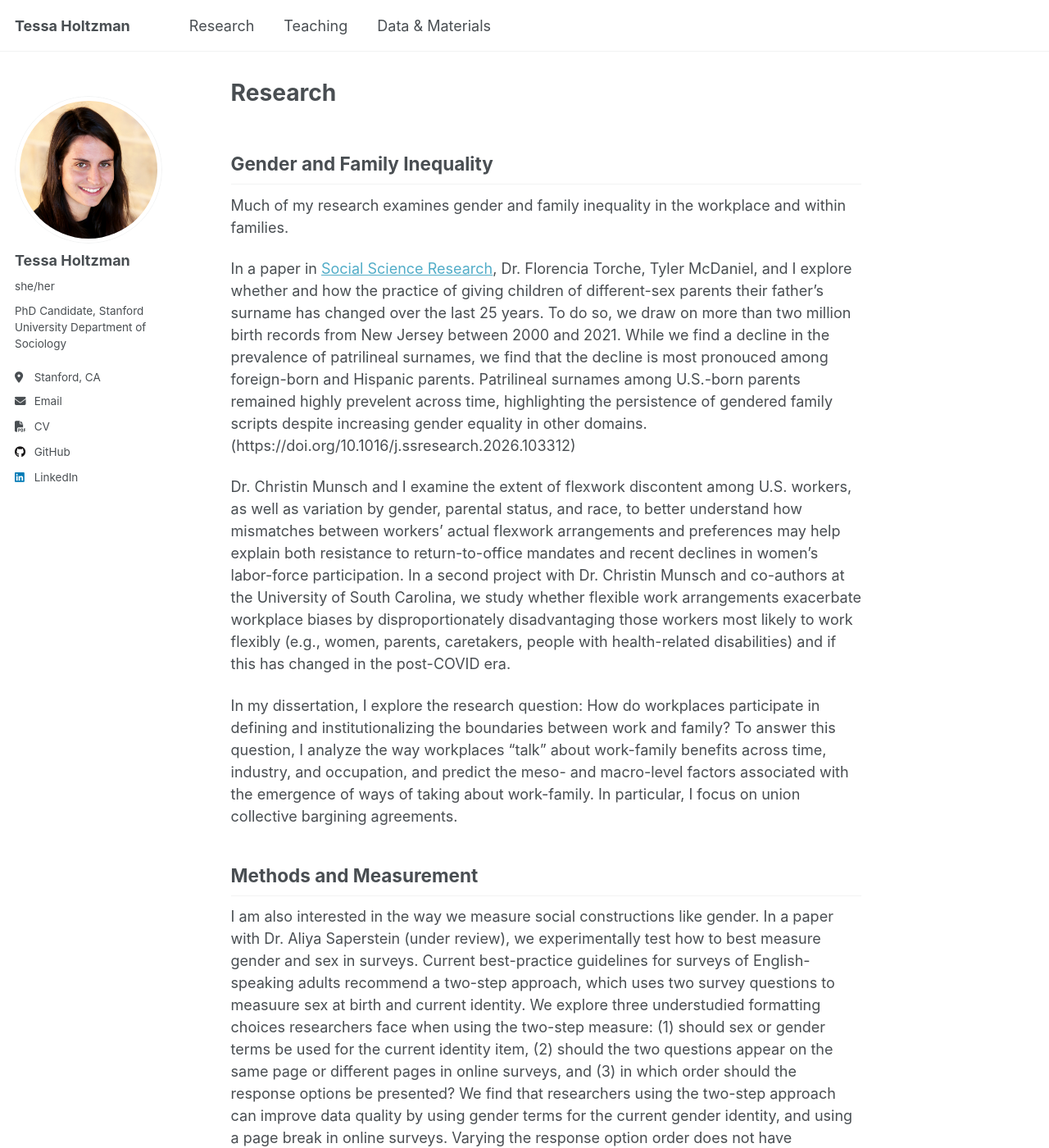
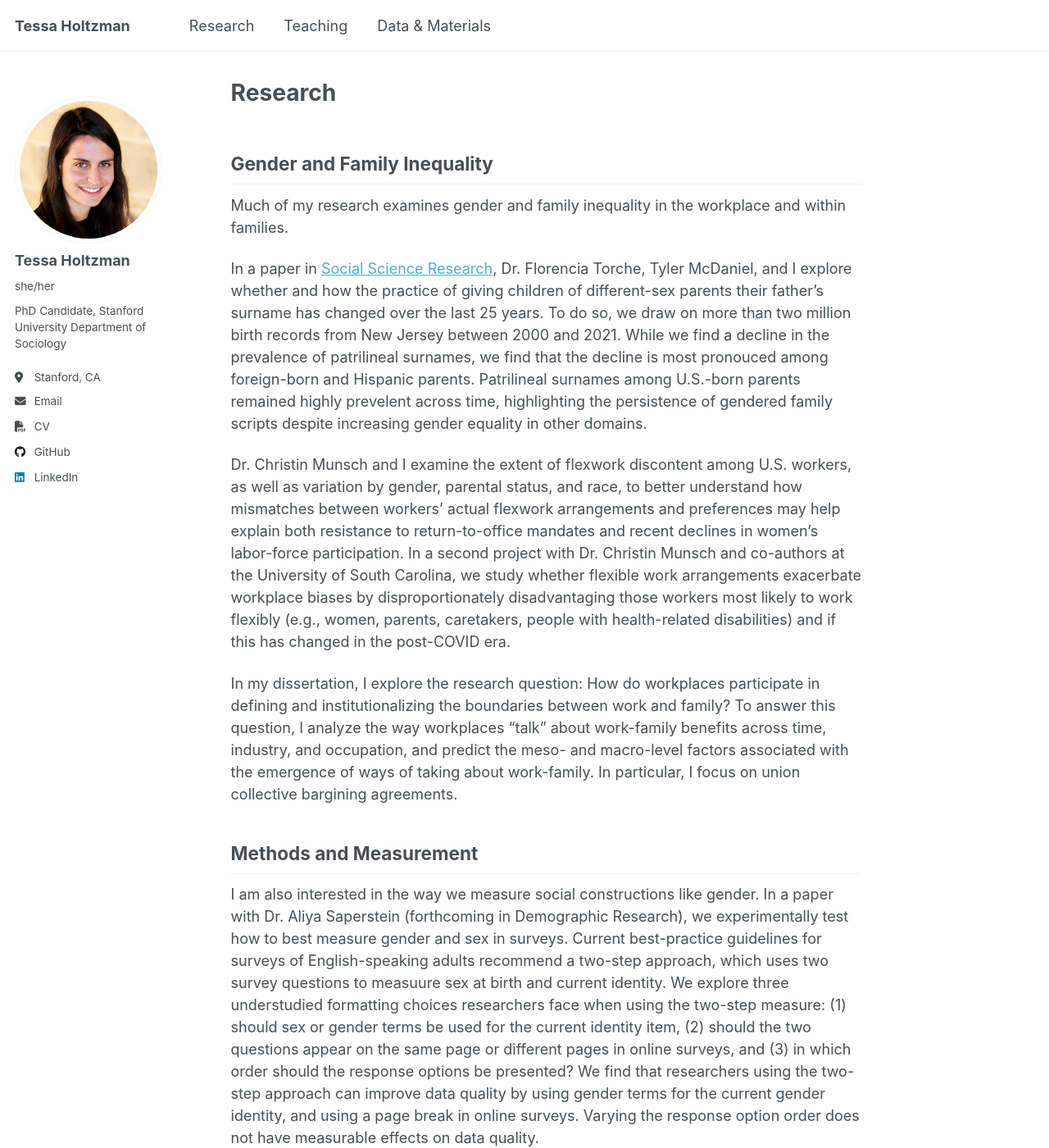
Before and after one commit to tessaholtzman/tessaholtzman.github.io, a Jekyll site: the page built from _pages/research.md, in a window 1280 px wide and 1400 px high. Shown: the whole window at 82% size. Built offline with Jekyll 4.4.1, drawn with Linux system fonts in a browser that asks for light colours; a script that is not in the unit is left out; some of the changed text lies outside the part shown.

Commit message:
updates to publications

```diff
--- a/_pages/research.md
+++ b/_pages/research.md
@@ -8,11 +8,11 @@ author_profile: true
 ## Gender and Family Inequality
 Much of my research examines gender and family inequality in the workplace and within families.
 
-In a paper in [Social Science Research](https://urldefense.com/v3/__https://kwnsfk27.r.eu-west-1.awstrack.me/L0/https:*2F*2Fauthors.elsevier.com*2Fc*2F1mXH4,17Roobko/1/0102019c0f5e94f2-18281e08-10fa-49e6-add7-e2b5271219ff-000000/kJKvTl2Y92-VLPfY5bsZD0kNLPQ=463__;JSUlJQ!!G92We9drHetJ8EofZw!d5CasG-apIeBZKRd27aRVJ1cbq8WnWAG0b9dFIqic0V3uBxiMIQLRxSxuAK9i6tHKJfm_k6okUpj2ERuOQuEZQ$), Dr. Florencia Torche, Tyler McDaniel, and I explore whether and how the practice of giving children of different-sex parents their father’s surname has changed over the last 25 years. To do so, we draw on more than two million birth records from New Jersey between 2000 and 2021. While we find a decline in the prevalence of patrilineal surnames, we find that the decline is most pronouced among foreign-born and Hispanic parents. Patrilineal surnames among U.S.-born parents remained highly prevelent across time, highlighting the persistence of gendered family scripts despite increasing gender equality in other domains. (https://doi.org/10.1016/j.ssresearch.2026.103312)
+In a paper in [Social Science Research](https://urldefense.com/v3/__https://kwnsfk27.r.eu-west-1.awstrack.me/L0/https:*2F*2Fauthors.elsevier.com*2Fc*2F1mXH4,17Roobko/1/0102019c0f5e94f2-18281e08-10fa-49e6-add7-e2b5271219ff-000000/kJKvTl2Y92-VLPfY5bsZD0kNLPQ=463__;JSUlJQ!!G92We9drHetJ8EofZw!d5CasG-apIeBZKRd27aRVJ1cbq8WnWAG0b9dFIqic0V3uBxiMIQLRxSxuAK9i6tHKJfm_k6okUpj2ERuOQuEZQ$), Dr. Florencia Torche, Tyler McDaniel, and I explore whether and how the practice of giving children of different-sex parents their father’s surname has changed over the last 25 years. To do so, we draw on more than two million birth records from New Jersey between 2000 and 2021. While we find a decline in the prevalence of patrilineal surnames, we find that the decline is most pronouced among foreign-born and Hispanic parents. Patrilineal surnames among U.S.-born parents remained highly prevelent across time, highlighting the persistence of gendered family scripts despite increasing gender equality in other domains.
 
 Dr. Christin Munsch and I examine the extent of flexwork discontent among U.S. workers, as well as variation by gender, parental status, and race, to better understand how mismatches between workers’ actual flexwork arrangements and preferences may help explain both resistance to return-to-office mandates and recent declines in women’s labor-force participation. In a second project with Dr. Christin Munsch and co-authors at the University of South Carolina, we study whether flexible work arrangements exacerbate workplace biases by disproportionately disadvantaging those workers most likely to work flexibly (e.g., women, parents, caretakers, people with health-related disabilities) and if this has changed in the post-COVID era.
 
 In my dissertation, I explore the research question: How do workplaces participate in defining and institutionalizing the boundaries between work and family? To answer this question, I analyze the way workplaces “talk” about work-family benefits across time, industry, and occupation, and predict the meso- and macro-level factors associated with the emergence of ways of taking about work-family. In particular, I focus on union collective bargining agreements.
 
 ## Methods and Measurement
-I am also interested in the way we measure social constructions like gender. In a paper with Dr. Aliya Saperstein (under review), we experimentally test how to best measure gender and sex in surveys. Current best-practice guidelines for surveys of English-speaking adults recommend a two-step approach, which uses two survey questions to measuure sex at birth and current identity. We explore three understudied formatting choices researchers face when using the two-step measure: (1) should sex or gender terms be used for the current identity item, (2) should the two questions appear on the same page or different pages in online surveys, and (3) in which order should the response options be presented? We find that researchers using the two-step approach can improve data quality by using gender terms for the current gender identity, and using a page break in online surveys. Varying the response option order does not have measurable effects on data quality.
+I am also interested in the way we measure social constructions like gender. In a paper with Dr. Aliya Saperstein (forthcoming in Demographic Research), we experimentally test how to best measure gender and sex in surveys. Current best-practice guidelines for surveys of English-speaking adults recommend a two-step approach, which uses two survey questions to measuure sex at birth and current identity. We explore three understudied formatting choices researchers face when using the two-step measure: (1) should sex or gender terms be used for the current identity item, (2) should the two questions appear on the same page or different pages in online surveys, and (3) in which order should the response options be presented? We find that researchers using the two-step approach can improve data quality by using gender terms for the current gender identity, and using a page break in online surveys. Varying the response option order does not have measurable effects on data quality.
```
Also changed, not shown: _pages/about.md (+1 -0 lines).
